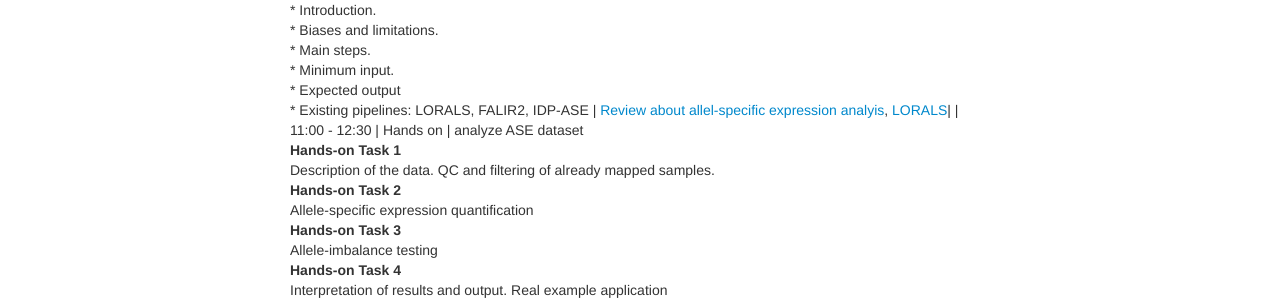
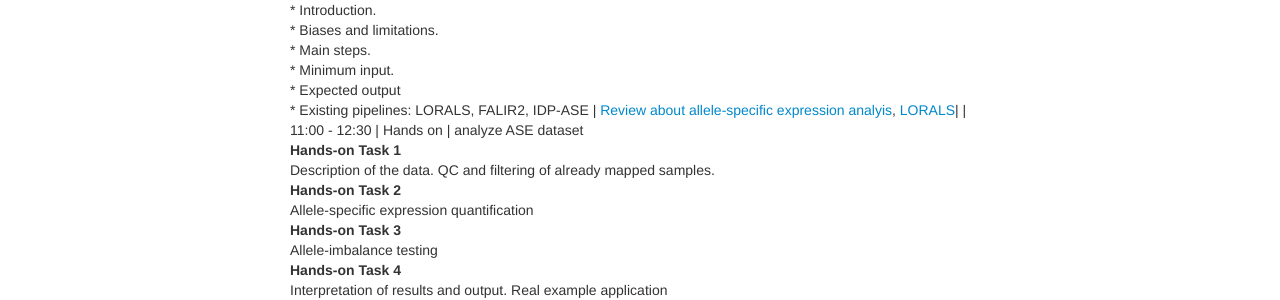
Before and after one commit to longTREC/summer_school, a Jekyll site: the page built from pages/day3_morning.md, in a window 1280 px wide. Shown: the part 490-790 px from the top of the page. Built offline with Jekyll 4.4.1, drawn with Linux system fonts in a browser that asks for light colours; our own code applies the rules of GitHub Pages for plain Markdown files.

Commit message:
fix typo in day3_morning.md

```diff
--- a/pages/day3_morning.md
+++ b/pages/day3_morning.md
@@ -14,7 +14,7 @@
 | 9:00 - 9:30 | How to build your expression matrix and concept of DE analysis vs DIU | call and join, join and call |  |
 | 9:30 - 10:30 | Hands on | tappAS, IsoTools | [tappAS](https://genomebiology.biomedcentral.com/articles/10.1186/s13059-020-02028-w), [IsoTools](https://isotools.readthedocs.io/en/latest/)|
 | **Break** |
-| 10:30 - 11:00 | Allele-specific expression | Specificity of long-reads<br>* Introduction.<br>* Biases and limitations.<br>* Main steps.<br>* Minimum input.<br>* Expected output<br>* Existing pipelines: LORALS, FALIR2, IDP-ASE |  [Review about allel-specific expression analyis](https://www.annualreviews.org/content/journals/10.1146/annurev-biodatasci-021621-122219), [LORALS](https://www.nature.com/articles/s41586-022-05035-y)|
+| 10:30 - 11:00 | Allele-specific expression | Specificity of long-reads<br>* Introduction.<br>* Biases and limitations.<br>* Main steps.<br>* Minimum input.<br>* Expected output<br>* Existing pipelines: LORALS, FALIR2, IDP-ASE |  [Review about allele-specific expression analyis](https://www.annualreviews.org/content/journals/10.1146/annurev-biodatasci-021621-122219), [LORALS](https://www.nature.com/articles/s41586-022-05035-y)|
 | 11:00 - 12:30 | Hands on | analyze ASE dataset<br>**Hands-on Task 1**<br>Description of the data. QC and filtering of already mapped samples.<br>**Hands-on Task 2**<br>Allele-specific expression quantification<br>**Hands-on Task 3**<br>Allele-imbalance testing<br>**Hands-on Task 4**<br>Interpretation of results and output. Real example application<br>**Conclusion and remarks**<br>* |  |
 
 
```
